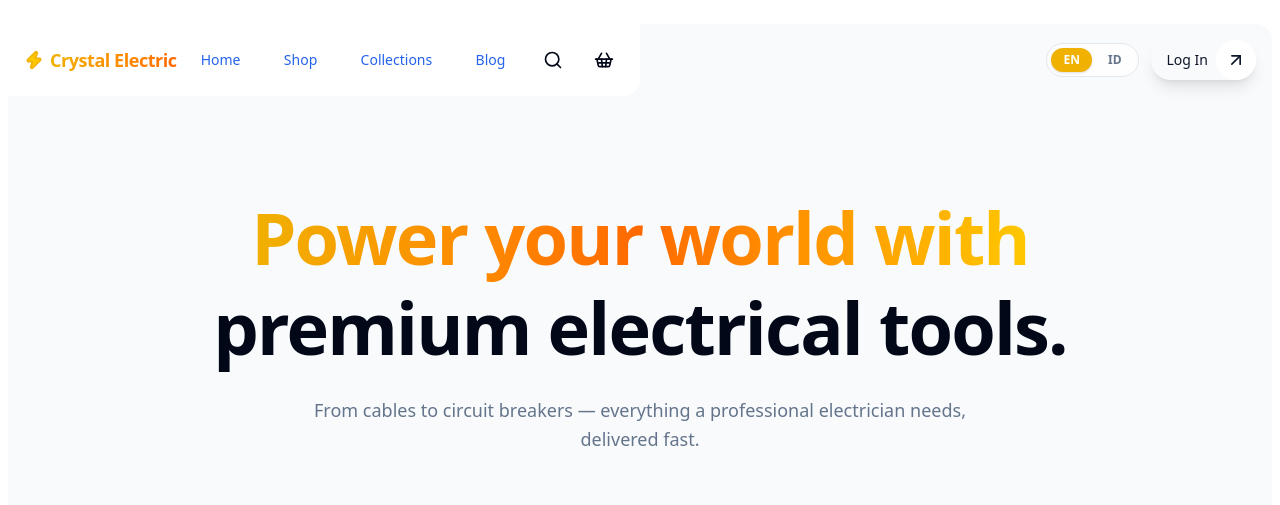
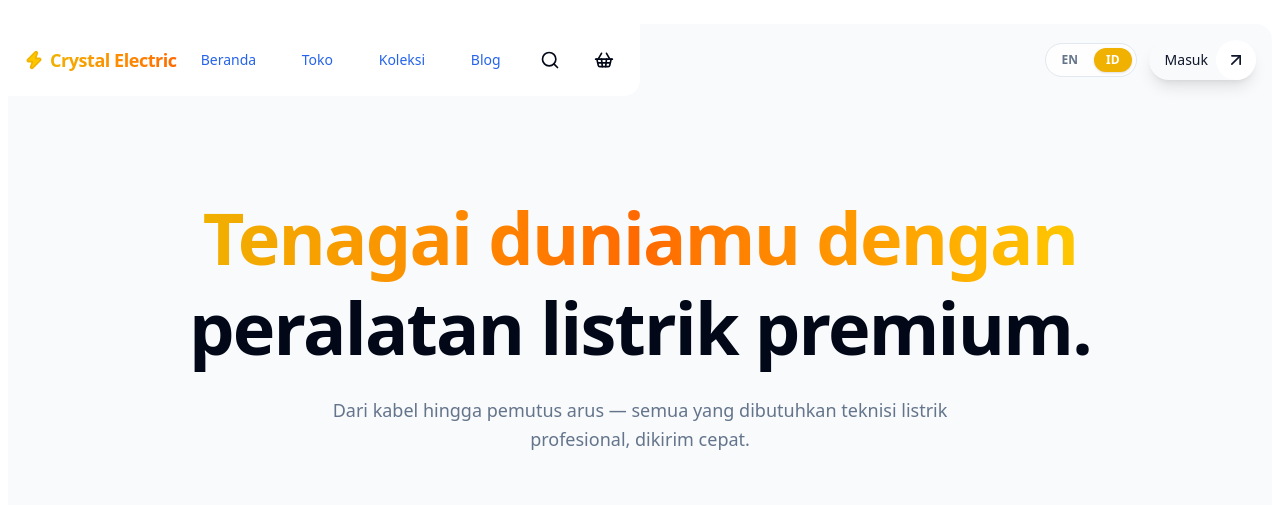
Before and after one commit to mcieyelashes-boop/crystal-website, a Next.js app: page / in a window 1280 px wide. Shown: the top 505 px of the page. Built offline with nearby package versions, Linux system fonts and the light colour scheme.

Commit message:
Set default language to Bahasa Indonesia

```diff
--- a/components/ui/commerce-hero.tsx
+++ b/components/ui/commerce-hero.tsx
@@ -54,7 +54,7 @@ const categoryImages: Record<string, string> = {
 };
 
 export function CommerceHero() {
-  const [lang, setLang] = useState<"en" | "id">("en");
+  const [lang, setLang] = useState<"en" | "id">("id");
   const t = translations[lang];
 
   return (
```
